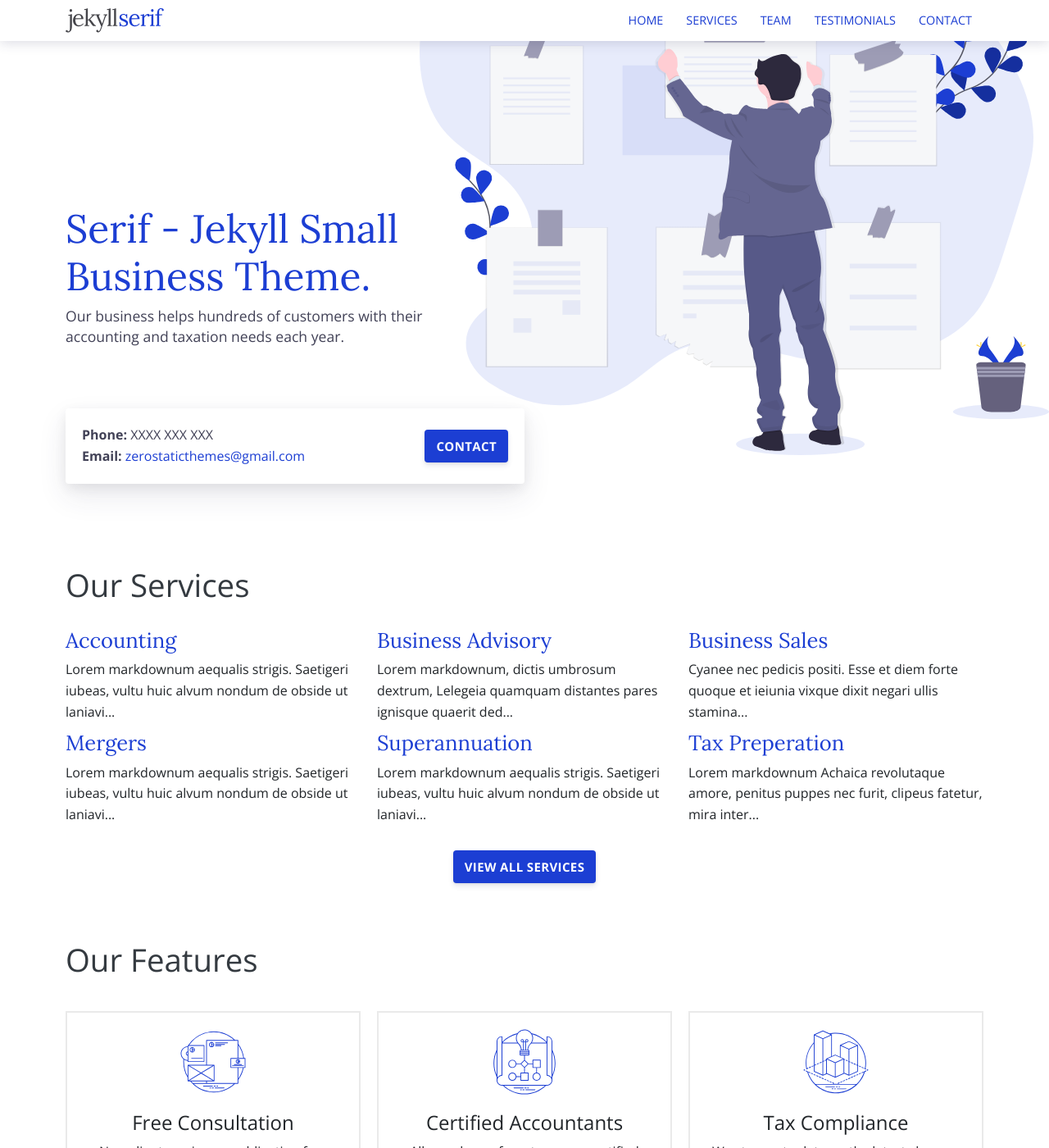
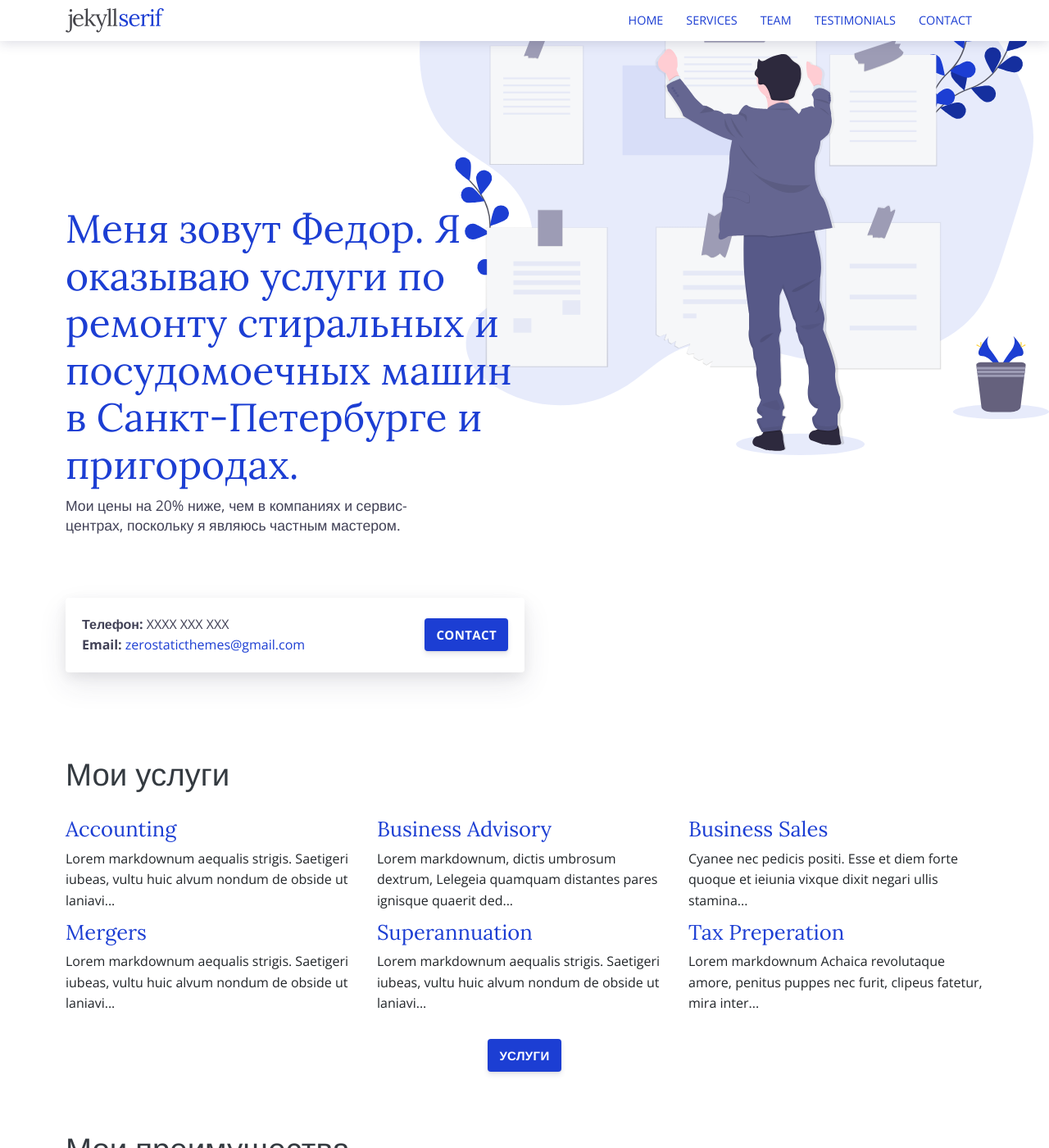
Before and after one commit to fedorsma/fedorsma.github.io, a Jekyll site: the page built from index.html, in a window 1280 px wide and 1400 px high. Shown: the whole window at 82% size. Built offline with Jekyll 4.4.1, drawn with Linux system fonts in a browser that asks for light colours.

Commit message:
Update index.html

```diff
--- a/index.html
+++ b/index.html
@@ -1,20 +1,20 @@
 ---
-title: Jekyll Serif - Jekyll Small Business Theme
+title: Ремонт стиральных машин в СПб
 layout: default
 bodyClass: page-home
 ---
 
 <div class="intro pb-4">
   <div class="container">
-    <h1>Serif - Jekyll Small Business Theme.</h1>
-    <p>Our business helps hundreds of customers with their accounting and taxation needs each year.</p>
+    <h1>Меня зовут Федор. Я оказываю услуги по ремонту стиральных и посудомоечных машин в Санкт-Петербурге и пригородах. </h1>
+    <p>Мои цены на 20% ниже, чем в компаниях и сервис-центрах, поскольку я являюсь частным мастером. </p>
   </div>
 </div>
 
 <div class="container pt-2">
   <div class="call">
     <div class="call-box-top">
-      <div class="call-phone"><strong>Phone: </strong> {{ site.data.contact.phone }} </div>
+      <div class="call-phone"><strong>Телефон: </strong> {{ site.data.contact.phone }} </div>
       <div class="call-email"><strong>Email: </strong>
         <a href="mailto:{{ site.data.contact.email }}">
           {{ site.data.contact.email }}
@@ -30,7 +30,7 @@ bodyClass: page-home
 <div class="container pt-8 pt-md-10">
   <div class="row justify-content-start">
     <div class="col-12">
-      <h2 class="title-3 text-dark mb-3">Our Services</h2>
+      <h2 class="title-3 text-dark mb-3">Мои услуги</h2>
     </div>
     {% for service in site.services %}
     <div class="col-12 col-md-4 mb-1">
@@ -45,7 +45,7 @@ bodyClass: page-home
     </div>
     {% endfor %}
     <div class="col-12 text-center">
-      <a class="button button-primary mt-2" href="{{site.baseurl}}/services">View All Services</a>
+      <a class="button button-primary mt-2" href="{{site.baseurl}}/services">Услуги</a>
     </div>
   </div>
 </div>
@@ -53,7 +53,7 @@ bodyClass: page-home
 <div class="container pt-5 pb-5 pt-md-7 pb-md-7">
   <div class="row justify-content-center">
     <div class="col-12">
-      <h2 class="title-3 text-dark mb-4">Our Features</h2>
+      <h2 class="title-3 text-dark mb-4">Мои преимущества</h2>
     </div>
     {% for feature in site.data.features %}
     <div class="col-12 col-md-6 col-lg-4 mb-2">
```
